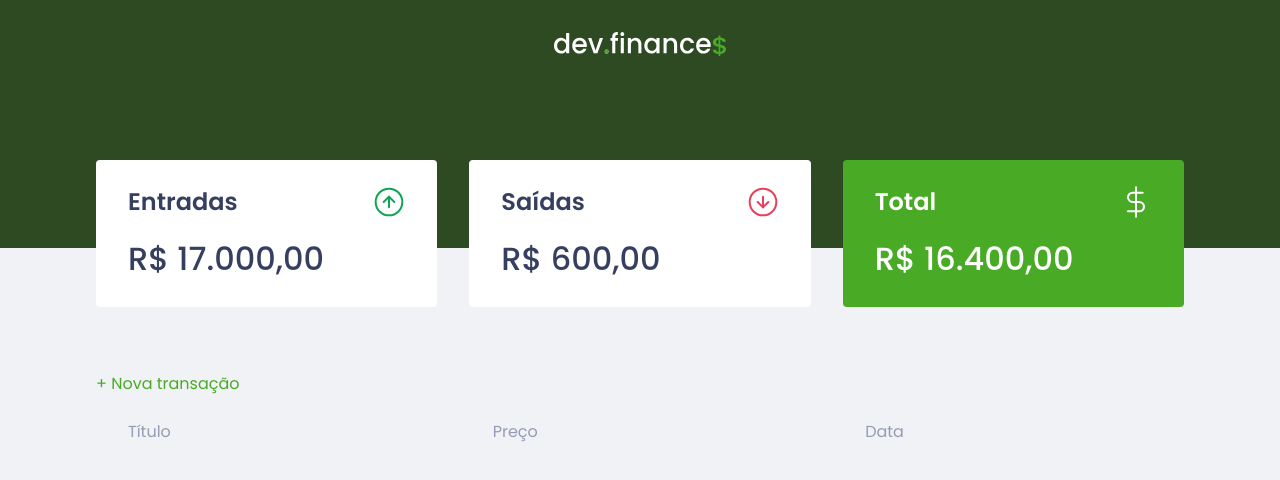
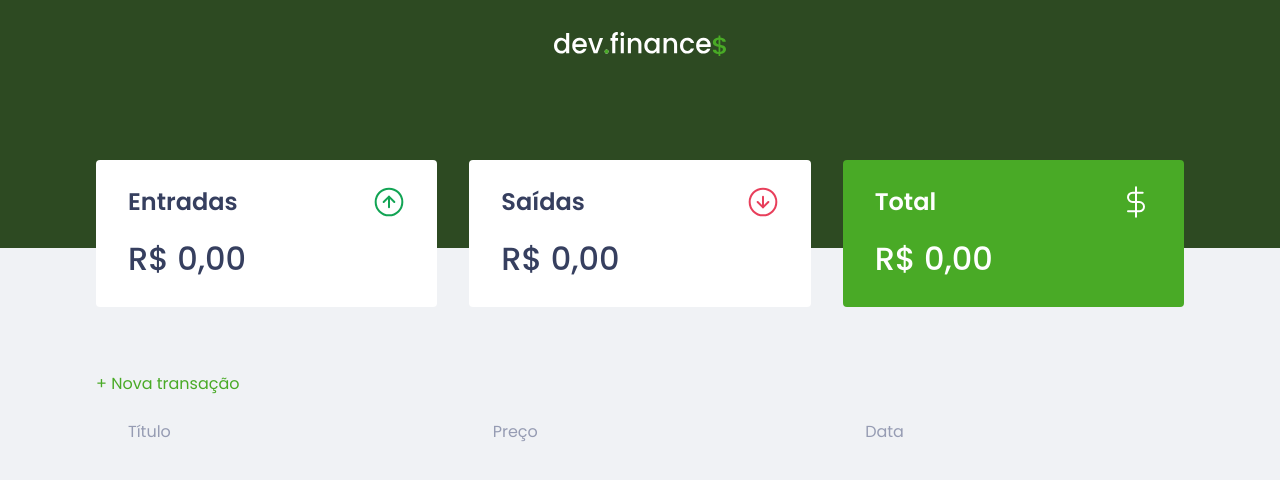
Before and after one commit to joaobispo2077/dev-finances, a Vue app: page / in a window 1280 px wide. Shown: the top 480 px of the page. Built offline with nearby package versions, Linux system fonts and the light colour scheme.

Commit message:
feat: recover summary into card list and show in cards

```diff
--- a/src/components/CardList/index.vue
+++ b/src/components/CardList/index.vue
@@ -1,25 +1,39 @@
 <template>
   <ul class="container-list">
     <li class="container-item">
-      <Card title="Entradas" logo="income.svg" :amount="17000" />
+      <Card title="Entradas" logo="income.svg" :amount="summary.income" />
     </li>
     <li class="container-item">
-      <Card title="Saídas" logo="outcome.svg" :amount="600" />
+      <Card title="Saídas" logo="outcome.svg" :amount="summary.outcome" />
     </li>
     <li class="container-item">
-      <Card title="Total" logo="total.svg" :amount="17000 - 600" highlighted />
+      <Card
+        title="Total"
+        logo="total.svg"
+        :amount="summary.balance"
+        highlighted
+      />
     </li>
   </ul>
 </template>
 
 <script lang="ts">
-import { defineComponent } from "vue";
+import { keyStore } from "@/store";
+import { defineComponent, computed } from "vue";
+import { useStore } from "vuex";
 import Card from "../Card/index.vue";
 
 export default defineComponent({
   name: "CardList",
   components: {
     Card,
+  },
+  setup() {
+    const { getters, commit } = useStore(keyStore);
+
+    const summary = computed(() => getters.summary);
+
+    return { summary };
   },
 });
 </script>
```
